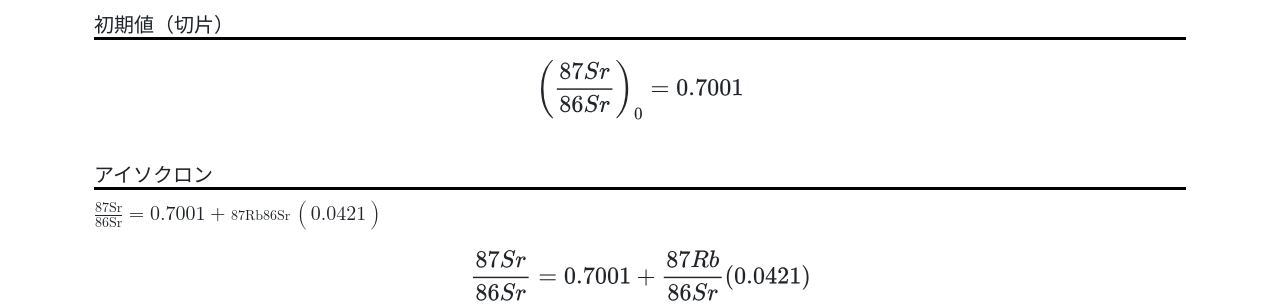
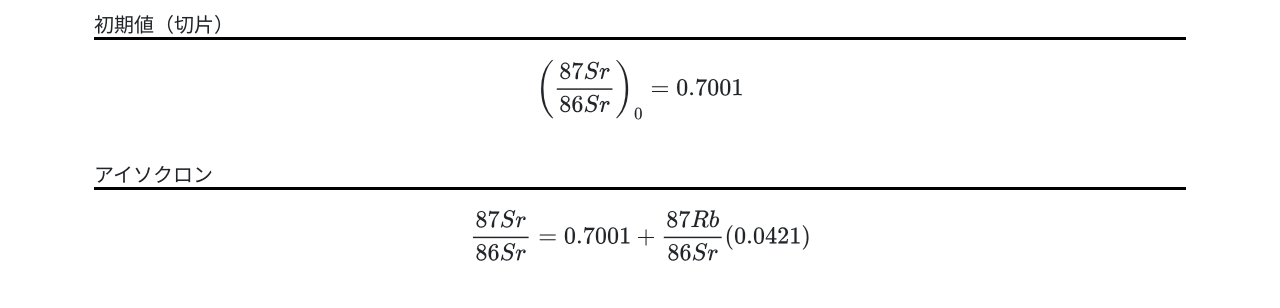
Before and after one commit to masato-mk/isochone, a Flask app: page /graph in a window 1280 px wide. Shown: the part 1216-1524 px from the top of the page. Run offline with Flask 2, Linux system fonts and the light colour scheme; data comes from the database, SQL or seed files in the repository.

Commit message:
Update graph.html

```diff
--- a/templates/graph.html
+++ b/templates/graph.html
@@ -67,27 +67,6 @@
 
         <div id="isochron">
             <h5>アイソクロン</h5>
-            <math id="slope">
-                <mfrac>
-                    <mi>87Sr</mi>
-
-                    <mi>86Sr</mi>
-                </mfrac>
-                <mo>=</mo>
-                <mn>{{ b }}</mn>
-                <mo>+</mo>
-                <mrow>
-                    <mfrac>
-                        <mi>87Rb</mi>
-                        <mi>86Sr</mi>
-                    <mfrac>
-                </mrow>
-                <mo>(</mo>
-                <mfenced>
-                    <mn>{{ a }}</mn>
-                </mfenced>
-                <mo>)</mo>
-            </math>
                 <div>
                     \[
                         \frac{87Sr}{86Sr} =
```
Lines whose indentation alone changed are shown as unchanged.
